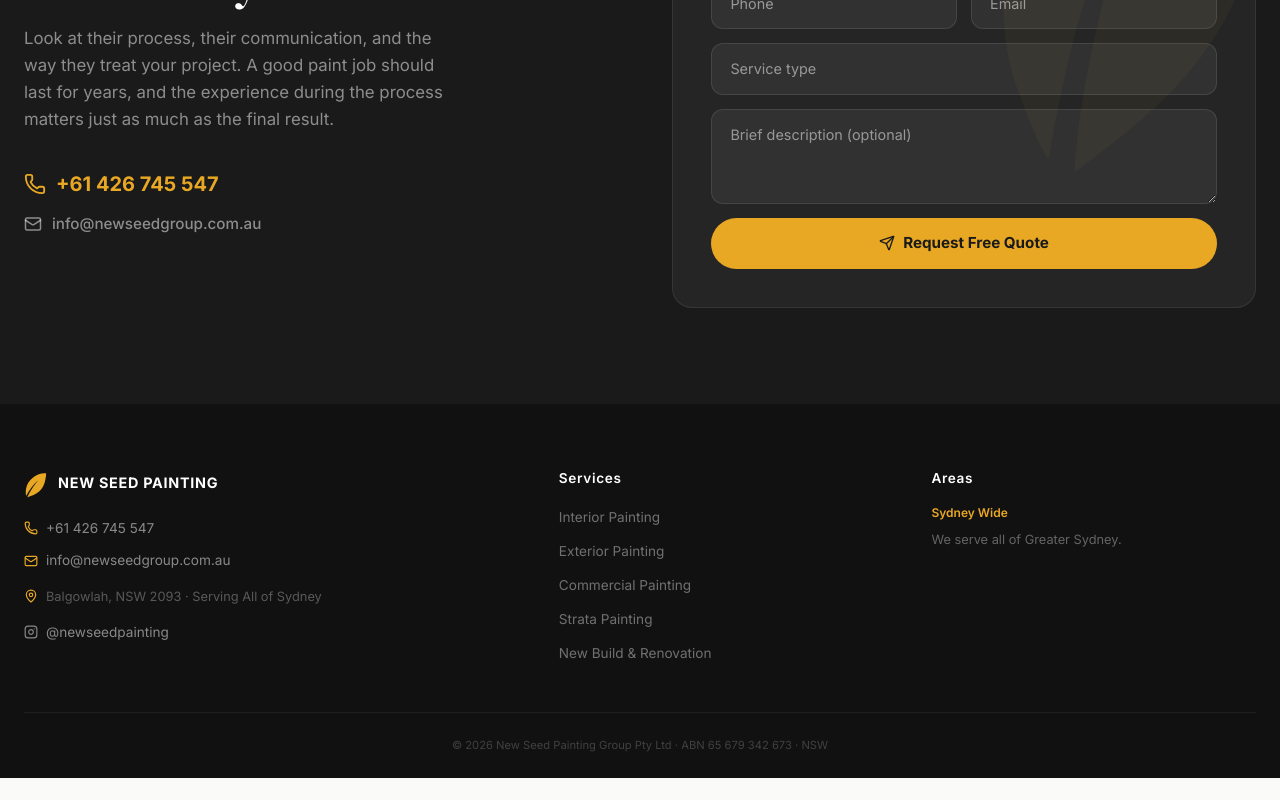
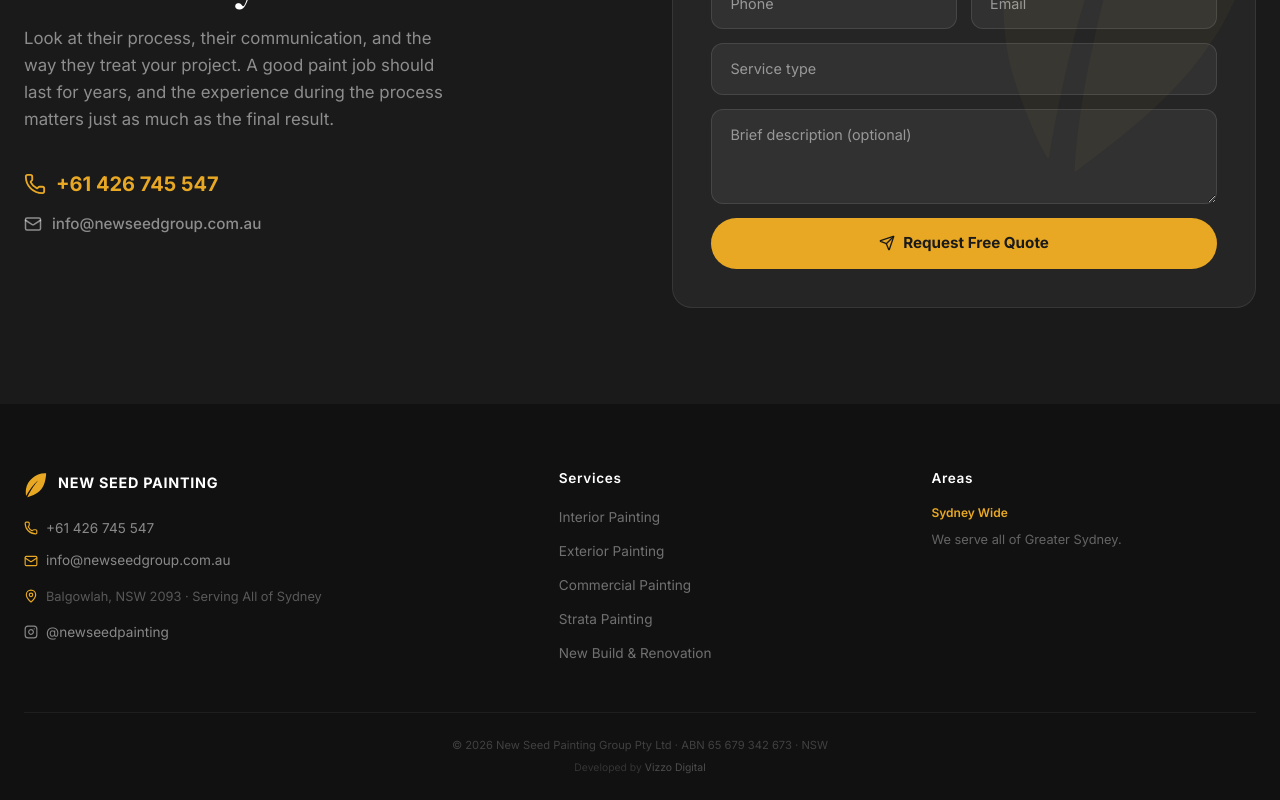
Before and after one commit to DigitalVizzo/newseed-painting-website, a Next.js app: page / in a window 1280 px wide. Shown: the part 6670-7470 px from the top of the page. Before the commit the page ends 7448 px from the top, so only its background shows below. Built offline with nearby package versions, Linux system fonts and the light colour scheme.

Commit message:
feat: developed by Vizzo

```diff
--- a/src/components/Footer.tsx
+++ b/src/components/Footer.tsx
@@ -79,6 +79,19 @@ export default function Footer() {
           <p style={{ color: 'rgba(255,255,255,0.2)', fontSize: '0.7rem' }}>
             &copy; 2026 New Seed Painting Group Pty Ltd &middot; ABN {contact.abn} &middot; {contact.license}
           </p>
+          <p style={{ color: 'rgba(255,255,255,0.15)', fontSize: '0.65rem', marginTop: 6 }}>
+            Developed by{' '}
+            <a
+              href="https://vizzo.digital"
+              target="_blank"
+              rel="noopener noreferrer"
+              style={{ color: 'rgba(255,255,255,0.25)', textDecoration: 'none', transition: 'color 0.2s' }}
+              onMouseEnter={(e) => (e.currentTarget.style.color = 'rgba(255,255,255,0.6)')}
+              onMouseLeave={(e) => (e.currentTarget.style.color = 'rgba(255,255,255,0.25)')}
+            >
+              Vizzo Digital
+            </a>
+          </p>
         </div>
       </div>
 
```
Also changed, not shown: 1 other file (tests, documents, lock files or other folders).
